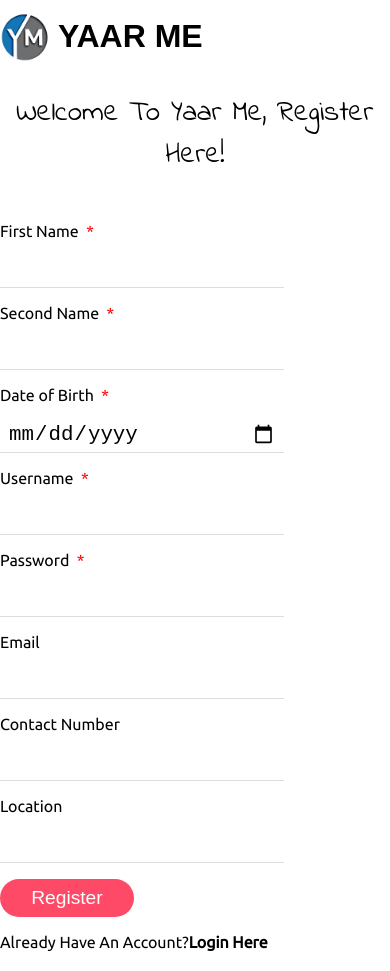
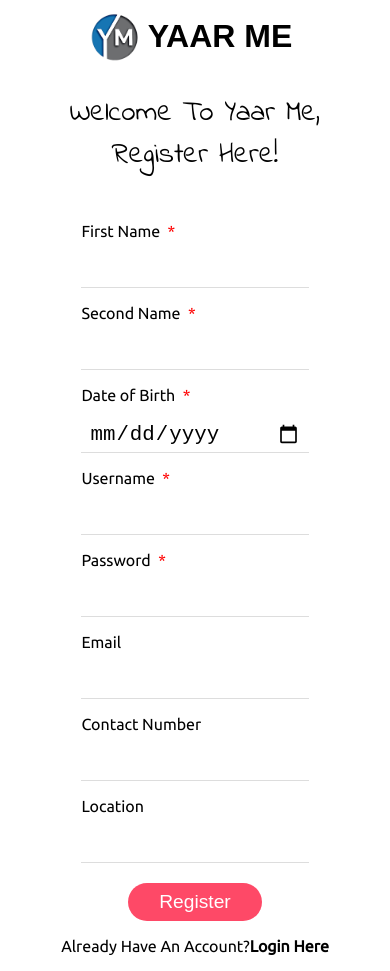
Before and after one commit to bsk-123/access, a plain HTML site: page index.html in a window 390 px wide. Both pictures are taken after a click on the element "Create Account". Drawn offline with Linux system fonts and the light colour scheme; a web font is replaced by a local one.

Commit message:
Update index.css

```diff
--- a/index.css
+++ b/index.css
@@ -23,7 +23,9 @@ body{
 }
 .right{
     width: 50%;
-
+    display: flex;
+    flex-direction: column;
+    align-items: center;
     overflow: hidden;
     overflow-y: scroll;
 }
@@ -47,6 +49,11 @@ form span{
 form p{
     margin-bottom: 8px;
 }
+.forms{
+    display: flex;
+    align-items: center;
+    justify-content: center;
+}
 .register{
     display: none;
 }
@@ -65,9 +72,10 @@ input:focus{
 .head{
     font-family: 'Indie Flower', cursive;
     font-size: 1.8rem;
-    margin: 30px 0 50px 0;
+
     text-align: center;
-
+    width: 80%;
+    margin: 30px auto 50px auto;
 }
 .fp{
     font-size: 0.8rem;
@@ -88,6 +96,8 @@ input[type=submit]{
     color: white;
     font-size: 1.2rem;
     cursor: pointer;
+    display: block;
+    margin: auto;
 }
 .or{
     display: flex;
@@ -123,6 +133,7 @@ form p,.n,.l{
 .rh{
     display: flex;
     align-items: center;
+    justify-content: center;
     margin-top: 3%;
 }
 .mob{
@@ -166,4 +177,12 @@ form p,.n,.l{
     .head{
         margin-bottom: 30px;
     }
+    .register{
+        width: 80%;
+        margin: auto;
+        margin-bottom: 20px;
+    }
+    .l{
+        text-align: center;
+    }
 }
```
